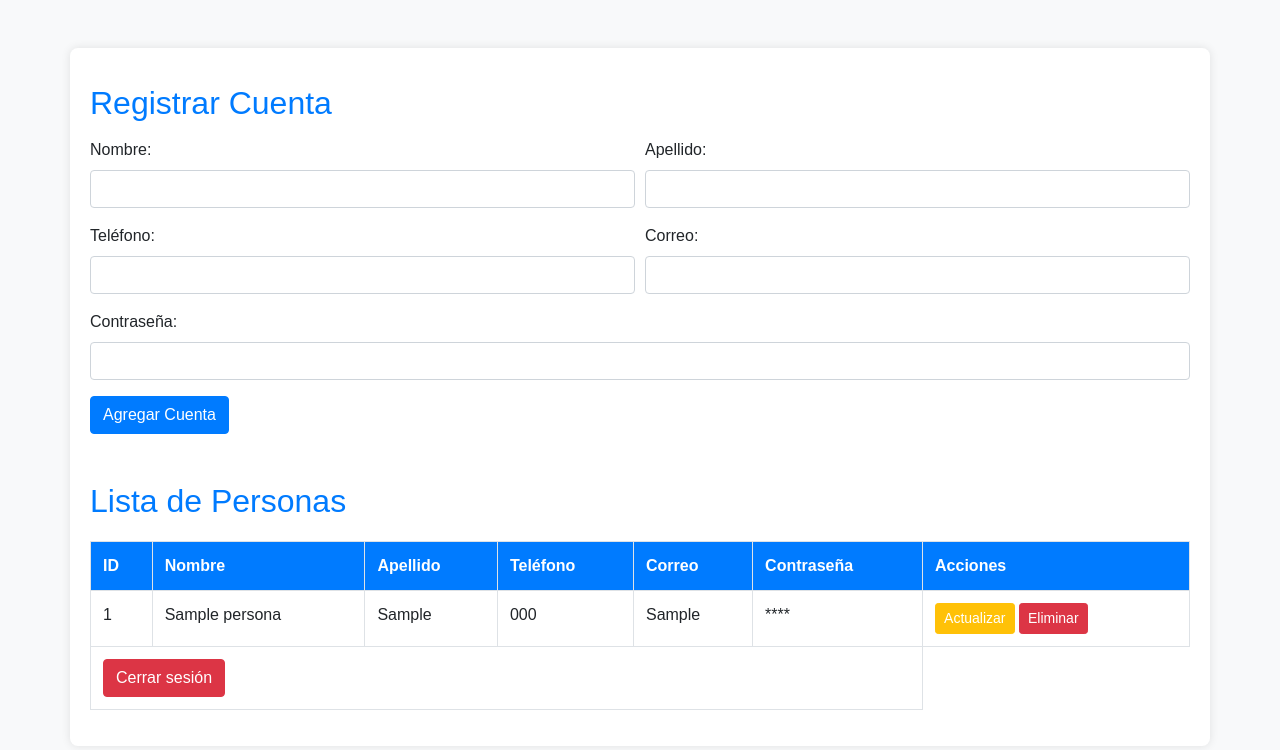
After one commit to Brigitte9219/ServiciosWebPHP, a PHP site: page /crud.php in a window 1280 px wide. The commit adds this page. Shown: the top 750 px of the page. Run offline with PHP 8.4, Linux system fonts and the light colour scheme; the visitor is signed in with stand-in values (Sample User, id 1); tables that the repository leaves empty or names only in its code hold one stand-in row (values such as "Sample post"); some libraries are stand-ins or nearby versions.

Commit message:
Modificación del login Creación y actualización del registro (CRUD)

```diff
--- /dev/null
+++ b/crud.php
@@ -0,0 +1,263 @@
+<?php
+session_start();//Se inicia sesión
+require('conexion.php');
+
+if (!isset($_SESSION['loggedin']) || $_SESSION['loggedin'] !== true) {
+    header("Location: login.php");
+    exit;
+}//Se verifica si el usuario ha iniciado sesión, en caso negativo, se dirige a login.php
+
+
+//FUNCIONES PARA LAS OPERACIONES EN LA BASE DE DATOS
+
+//Consulta todas las personas de la BD
+function obtenerPersonas($conn)
+{
+    $sql = "SELECT * FROM personas";
+    $result = $conn->query($sql);
+    $personas = array();
+
+    if ($result->num_rows > 0) {
+        while ($row = $result->fetch_assoc()) {
+            $personas[] = $row;
+        }
+    }
+    return $personas;
+}
+
+
+//Inserta una nueva persona en la base de datos
+function agregarPersona($conn, $nombre, $apellido, $telefono, $correo , $password)
+{
+    $sql = "INSERT INTO personas (nombre, apellido, telefono, correo , password) VALUES ('$nombre', '$apellido', '$telefono', '$correo' ,'$password')";
+    $conn->query($sql);
+}
+
+
+//Actualiza la información de una persona en la base de datos
+function actualizarPersona($conn, $id, $nombre, $apellido, $telefono, $correo , $password)
+{
+    $sql = "UPDATE personas SET nombre=?, apellido=?, telefono=?, correo=?, password=? WHERE id=?";
+    $stmt = $conn->prepare($sql);
+    $stmt->bind_param("sssssi", $nombre, $apellido, $telefono, $correo, $password, $id);
+    $stmt->execute();
+    $stmt->close();
+}
+
+
+//Elimina una persona de la base de datos
+function eliminarPersona($conn, $id)
+{
+    $sql = "DELETE FROM personas WHERE id=?";
+    $stmt = $conn->prepare($sql);
+    $stmt->bind_param("i", $id);
+    $stmt->execute();
+    $stmt->close();
+}
+
+
+//Verifica si el formulario se envio por el metodo POST
+if ($_SERVER['REQUEST_METHOD'] == 'POST') {
+    if (isset($_POST['agregar'])) {
+        agregarPersona($conn, $_POST['nombre'], $_POST['apellido'], $_POST['telefono'], $_POST['correo'],  $_POST['password']);
+    } elseif (isset($_POST['actualizar'])) {
+        actualizarPersona($conn, $_POST['id'], $_POST['nombre'], $_POST['apellido'], $_POST['telefono'], $_POST['correo'], $_POST['password']);
+    } elseif (isset($_POST['eliminar'])) {
+        eliminarPersona($conn, $_POST['id']);
+    } elseif (isset($_POST['logout'])) {
+        // Destruir todas las variables de sesión
+        session_unset();
+        session_destroy();
+
+        // Redireccionar a la página de inicio de sesión
+        header("Location: login.php");
+        exit;
+    }
+}
+//Se muestran todas las personas de la BD
+$personas = obtenerPersonas($conn);
+?>
+
+<!DOCTYPE html>
+<html lang="es">
+<head>
+    <meta charset="UTF-8">
+    <title>CRUD de Personas</title>
+    <link rel="stylesheet" href="https://maxcdn.bootstrapcdn.com/bootstrap/4.0.0/css/bootstrap.min.css">
+
+    <style>
+        body {
+            background-color: #f8f9fa;
+            font-family: 'Arial', sans-serif;
+        }
+
+        .container {
+            background-color: #ffffff;
+            padding: 20px;
+            border-radius: 8px;
+            box-shadow: 0 0 10px rgba(0, 0, 0, 0.1);
+        }
+
+        h2 {
+            color: #007bff;
+        }
+
+        table {
+            width: 100%;
+            border-collapse: collapse;
+            margin-top: 20px;
+        }
+
+        th, td {
+            border: 1px solid #dee2e6;
+            padding: 8px;
+            text-align: left;
+        }
+
+        th {
+            background-color: #007bff;
+            color: #ffffff;
+        }
+
+        .btn {
+            cursor: pointer;
+        }
+
+        .btn-warning, .btn-danger {
+            color: #fff;
+        }
+
+        .modal-content {
+            background-color: #ffffff;
+            border-radius: 8px;
+            box-shadow: 0 0 20px rgba(0, 0, 0, 0.2);
+        }
+    </style>
+</head>
+<body>
+
+<div class="container mt-5">
+    <form method="post" class="mt-3">
+        <h2 class="mb-3">Registrar Cuenta</h2>
+        <div class="form-row">
+            <div class="form-group col-md-6">
+                <label for="nombre">Nombre:</label>
+                <input type="text" class="form-control" id="nombre" name="nombre" required>
+            </div>
+            <div class="form-group col-md-6">
+                <label for="apellido">Apellido:</label>
+                <input type="text" class="form-control" id="apellido" name="apellido" required>
+            </div>
+        </div>
+        <div class="form-row">
+            <div class="form-group col-md-6">
+                <label for="telefono">Teléfono:</label>
+                <input type="number" class="form-control" id="telefono" name="telefono" required>
+            </div>
+            <div class="form-group col-md-6">
+                <label for="correo">Correo:</label>
+                <input type="email" class="form-control" id="correo" name="correo" required>
+            </div>
+        </div>
+        <div class="form-group">
+            <label for="password">Contraseña:</label>
+            <input type="password" class="form-control" id="password" name="password" required>
+        </div>
+        <button type="submit" name="agregar" class="btn btn-primary">Agregar Cuenta</button>
+    </form>
+
+    <h2 class="mt-5">Lista de Personas</h2>
+    <table class="table">
+        <tr>
+            <th>ID</th>
+            <th>Nombre</th>
+            <th>Apellido</th>
+            <th>Teléfono</th>
+            <th>Correo</th>
+            <th>Contraseña</th>
+            <th>Acciones</th>
+        </tr>
+        <?php foreach ($personas as $persona) : ?>
+            <tr>
+                <td><?= $persona['id'] ?></td>
+                <td><?= $persona['nombre'] ?></td>
+                <td><?= $persona['apellido'] ?></td>
+                <td><?= $persona['telefono'] ?></td>
+                <td><?= $persona['correo'] ?></td>
+                <td class="password"><?= $persona['password'] ?></td>
+                <td>
+                    <button type="button" class="btn btn-warning btn-sm" data-toggle="modal" data-target="#actualizarModal<?= $persona['id'] ?>">
+                        Actualizar
+                    </button>
+
+                    <form method="post" class="d-inline">
+                        <input type="hidden" name="id" value="<?= $persona['id'] ?>">
+                        <input type="submit" name="eliminar" value="Eliminar" class="btn btn-danger btn-sm">
+                    </form>
+                </td>
+            </tr>
+
+            <div class="modal fade" id="actualizarModal<?= $persona['id'] ?>" tabindex="-1" role="dialog" aria-labelledby="actualizarModalLabel<?= $persona['id'] ?>" aria-hidden="true">
+                <div class="modal-dialog" role="document">
+                    <div class="modal-content">
+                        <div class="modal-header">
+                            <h5 class="modal-title" id="actualizarModalLabel<?= $persona['id'] ?>">Actualizar Persona</h5>
+                            <button type="button" class="close" data-dismiss="modal" aria-label="Close">
+                                <span aria-hidden="true">&times;</span>
+                            </button>
+                        </div>
+                        <div class="modal-body">
+                            <form method="post" action="">
+                                <label>Nombre: </label><input type="text" name="nombre" value="<?= $persona['nombre'] ?>" required><br>
+                                <label>Apellido: </label><input type="text" name="apellido" value="<?= $persona['apellido'] ?>" required><br>
+                                <label>Teléfono: </label><input type="text" name="telefono" value="<?= $persona['telefono'] ?>" required><br>
+                                <label>Correo: </label><input type="email" name="correo" value="<?= $persona['correo'] ?>" required><br>
+                                <label>Contraseña: </label><input type="password" name="password" value="<?= $persona['password'] ?>" required><br>
+                                <input type="hidden" name="id" value="<?= $persona['id'] ?>">
+                                <input type="submit" name="actualizar" value="Actualizar" class="btn btn-warning">
+                            </form>
+                        </div>
+                        <div class="modal-footer">
+                            <button type="button" class="btn btn-secondary" data-dismiss="modal">Cerrar</button>
+                        </div>
+                    </div>
+                </div>
+            </div>
+        <?php endforeach; ?>
+
+        <?php if (isset($_SESSION['loggedin']) && $_SESSION['loggedin'] === true) : ?>
+            <tr>
+                <td colspan="6">
+                    <form method="post">
+                        <input type="submit" name="logout" value="Cerrar sesión" class="btn btn-danger">
+                    </form>
+                </td>
+            </tr>
+        <?php endif; ?>
+    </table>
+</div>
+
+<script>
+    document.addEventListener("DOMContentLoaded", function() {
+        var passwordTds = document.querySelectorAll("td.password");
+        passwordTds.forEach(function(td) {
+            var originalContent = td.innerHTML;
+            td.innerHTML = "****";
+        });
+    });
+</script>
+
+<script src="https://code.jquery.com/jquery-3.2.1.slim.min.js"></script>
+<script src="https://cdnjs.cloudflare.com/ajax/libs/popper.js/1.12.9/umd/popper.min.js"></script>
+<script src="https://maxcdn.bootstrapcdn.com/bootstrap/4.0.0/js/bootstrap.min.js"></script>
+
+<?php if (isset($_POST['actualizar'])) : ?>
+    <script>
+        $(document).ready(function () {
+            $('#actualizarModal<?= $persona['id'] ?>').modal('hide');
+        });
+    </script>
+<?php endif; ?>
+
+</body>
+</html>
--- a/login.php
+++ b/login.php
@@ -68,6 +68,10 @@ if ($_SERVER['REQUEST_METHOD'] == 'POST') {//Verifica si el formulario se ha env
         .alert {
             border-radius: 8px;
         }
+        h2 {
+            color: #28a745;
+            text-align: center;
+        }
     </style>
 </head>
 <body>
@@ -82,7 +86,7 @@ if ($_SERVER['REQUEST_METHOD'] == 'POST') {//Verifica si el formulario se ha env
             </button>
         </div>
     <?php endif; ?>
-
+    <h2 class="mb-3">Inicie sesión</h2>
     <form method="post" action="login.php">
         <div class="form-group">
             <label for="correo">Correo:</label>
```
